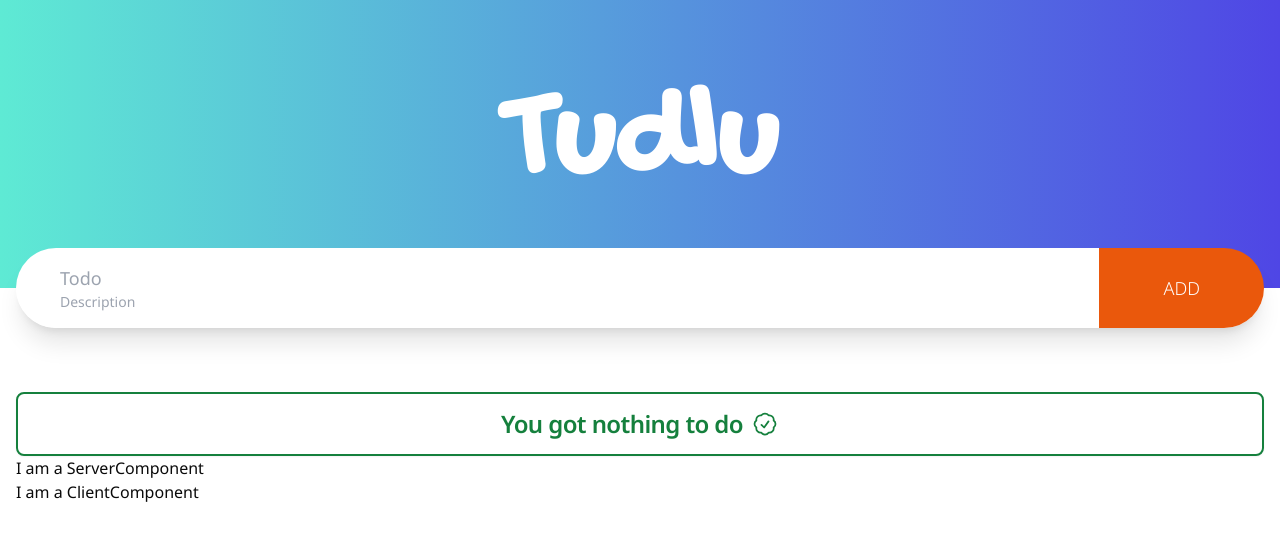
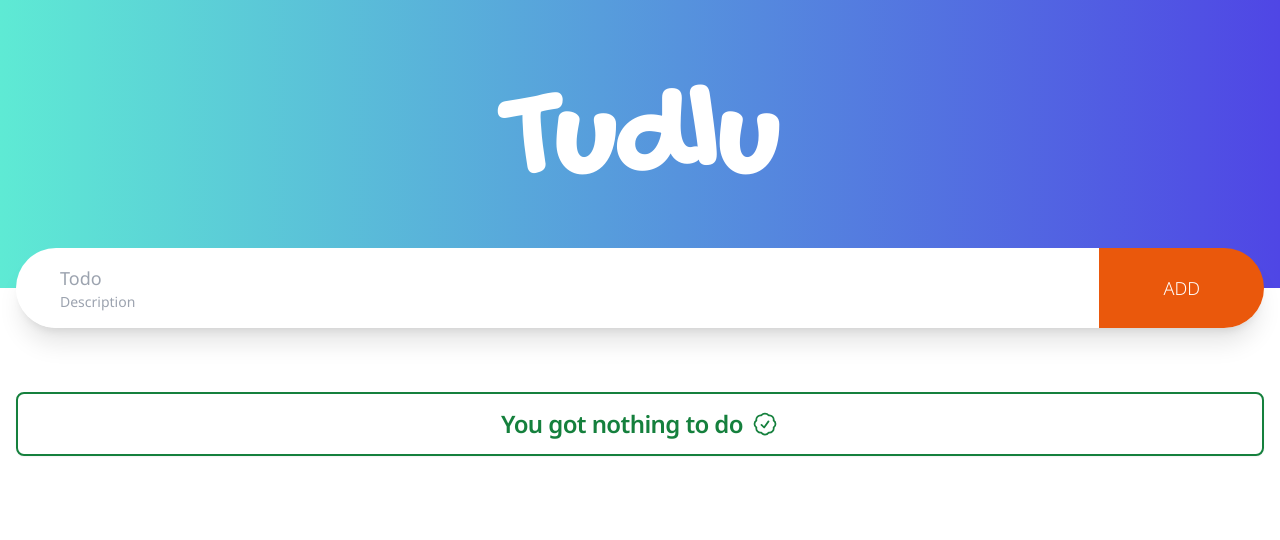
Before and after one commit to cwallervand/rsc-workshop, a Next.js app: page / in a window 1280 px wide. Shown: the top 540 px of the page. Built offline with nearby package versions, Linux system fonts and the light colour scheme; no server answers; the database is empty.

Commit message:
Fjerner clientComponent og serverComponent da det er dekket av branch task-1

```diff
--- a/src/app/page.tsx
+++ b/src/app/page.tsx
@@ -2,8 +2,6 @@ import { Suspense } from "react";
 import { AddTodoForm } from "~/components/addTodoForm";
 import { TodosWidget } from "~/components/todoList/todosWidget";
 import { TodoListSkeleton } from "~/components/todoList/todoListSkeleton";
-import { ClientComponent } from "~/components/clientComponent";
-import { ServerComponent } from "~/components/serverComponent";
 
 export default async function HomePage() {
   console.log("### HomePage ###");
@@ -23,8 +21,6 @@ export default async function HomePage() {
             <TodosWidget />
           </Suspense>
         </section>
-        <ServerComponent />
-        <ClientComponent />
       </main>
     </>
   );
--- a/src/components/clientComponent.tsx
+++ /dev/null
@@ -1,6 +0,0 @@
-"use client";
-
-export const ClientComponent = () => {
-  console.log("### ClientComponent ###");
-  return <div>I am a ClientComponent</div>;
-};
--- a/src/components/serverComponent.tsx
+++ /dev/null
@@ -1,4 +0,0 @@
-export const ServerComponent = () => {
-  console.log("### ServerComponent ###");
-  return <div>I am a ServerComponent</div>;
-};
```
